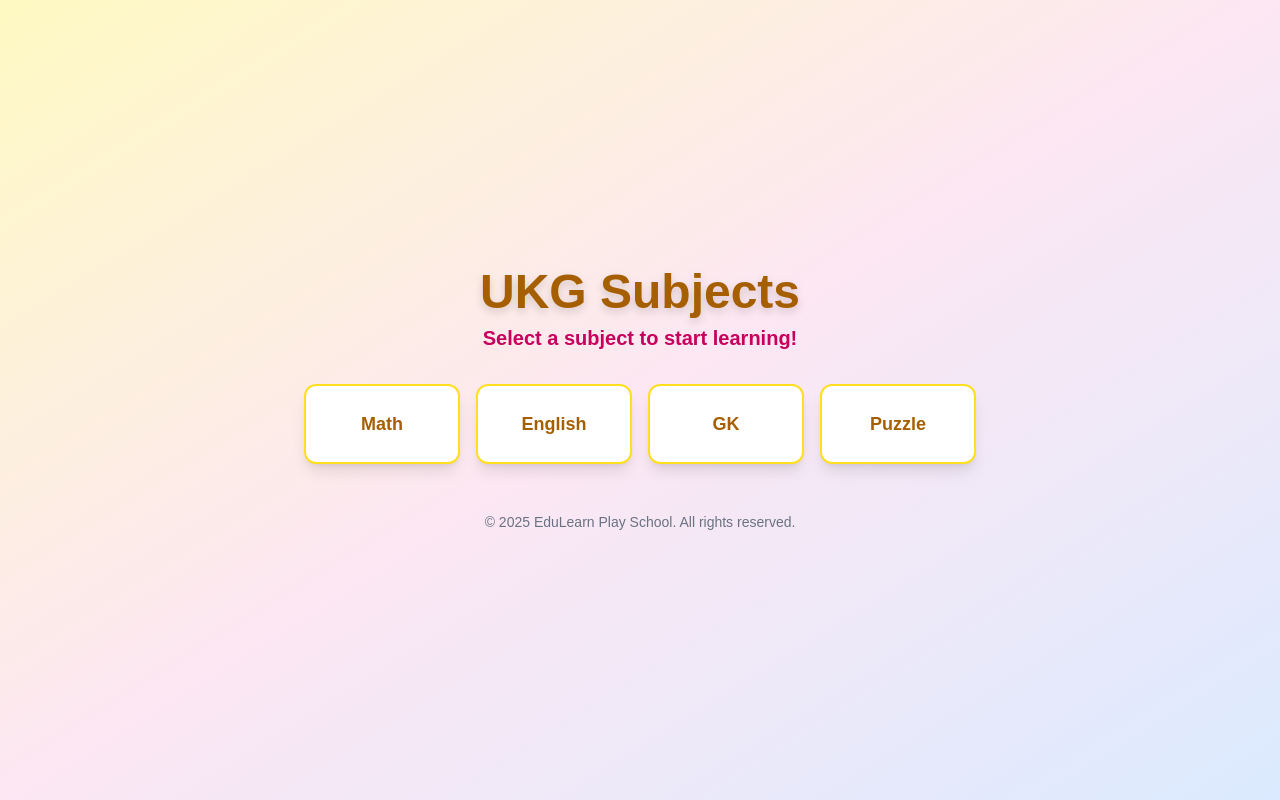
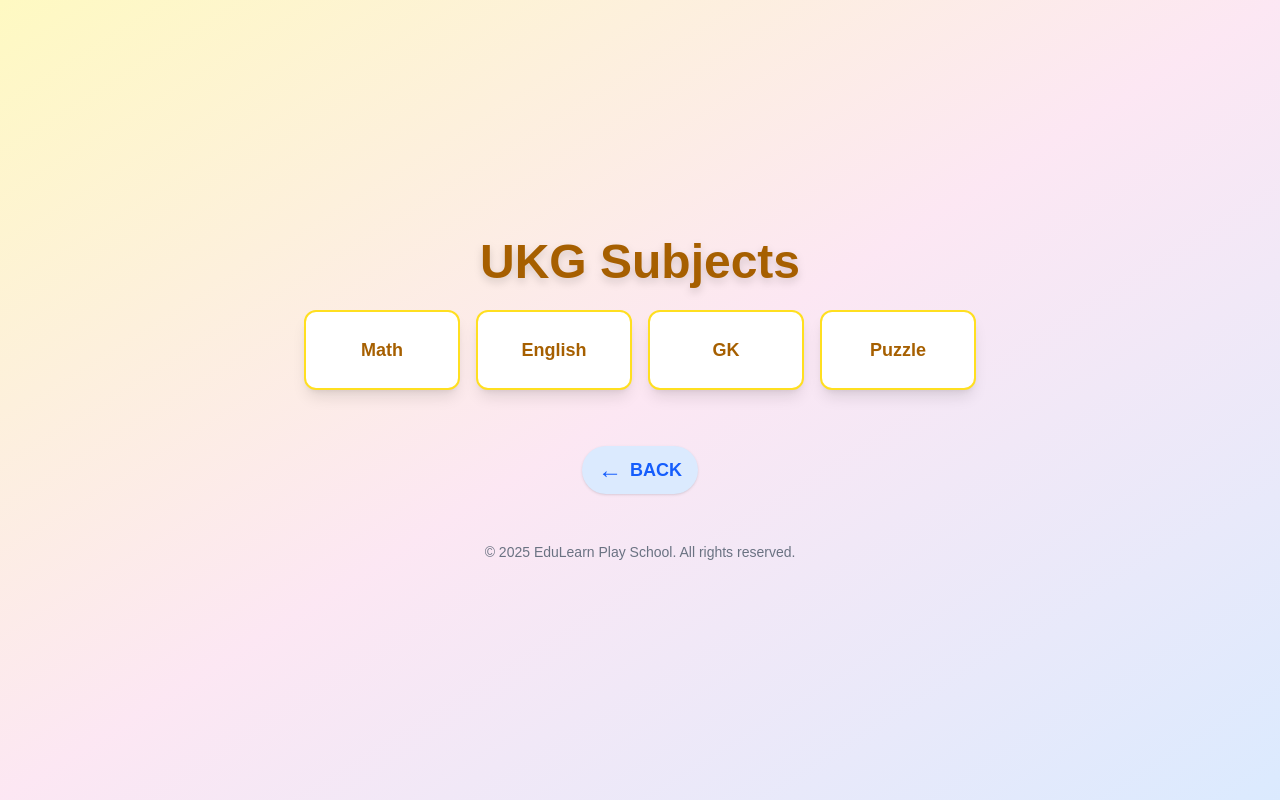
Before and after one commit to projects1000/edulearnapp, a Next.js app: page /ukg in a window 1280 px wide. Built offline with nearby package versions, Linux system fonts and the light colour scheme.

Commit message:
Remove subtitle from UKG subjects page to reduce top space

```diff
--- a/src/app/ukg/page.tsx
+++ b/src/app/ukg/page.tsx
@@ -213,13 +213,13 @@ function UKGPage() {
 
   return (
     <div className="min-h-screen bg-gradient-to-br from-yellow-100 via-pink-100 to-blue-100 flex flex-col items-center justify-center p-4 sm:p-8">
-      <header className="w-full max-w-2xl text-center mb-8">
+      <header className="w-full max-w-2xl text-center mb-4">
         <h1 className="text-4xl sm:text-5xl font-extrabold text-yellow-700 mb-2 drop-shadow-lg">UKG Subjects</h1>
-        <p className="text-lg sm:text-xl text-pink-700 font-semibold">Select a subject to start learning!</p>
       </header>
       <main className="w-full max-w-2xl flex flex-col gap-6">
         {/* Subject cards */}
         {!selectedSubject && (
+          <>
             <div className="grid grid-cols-2 sm:grid-cols-4 gap-4">
               {subjects.map(subject => (
                 <button
@@ -231,6 +231,13 @@ function UKGPage() {
                 </button>
               ))}
             </div>
+            <div className="mt-8 flex justify-center">
+              <a href="/" className="flex items-center gap-2 px-4 py-2 bg-blue-100 hover:bg-blue-200 rounded-full text-blue-600 text-lg shadow transition-colors font-semibold">
+                <span className="text-2xl">&#8592;</span>
+                <span>BACK</span>
+              </a>
+            </div>
+          </>
         )}
 
         {/* Math tasks */}
```
Lines whose indentation alone changed are shown as unchanged.
